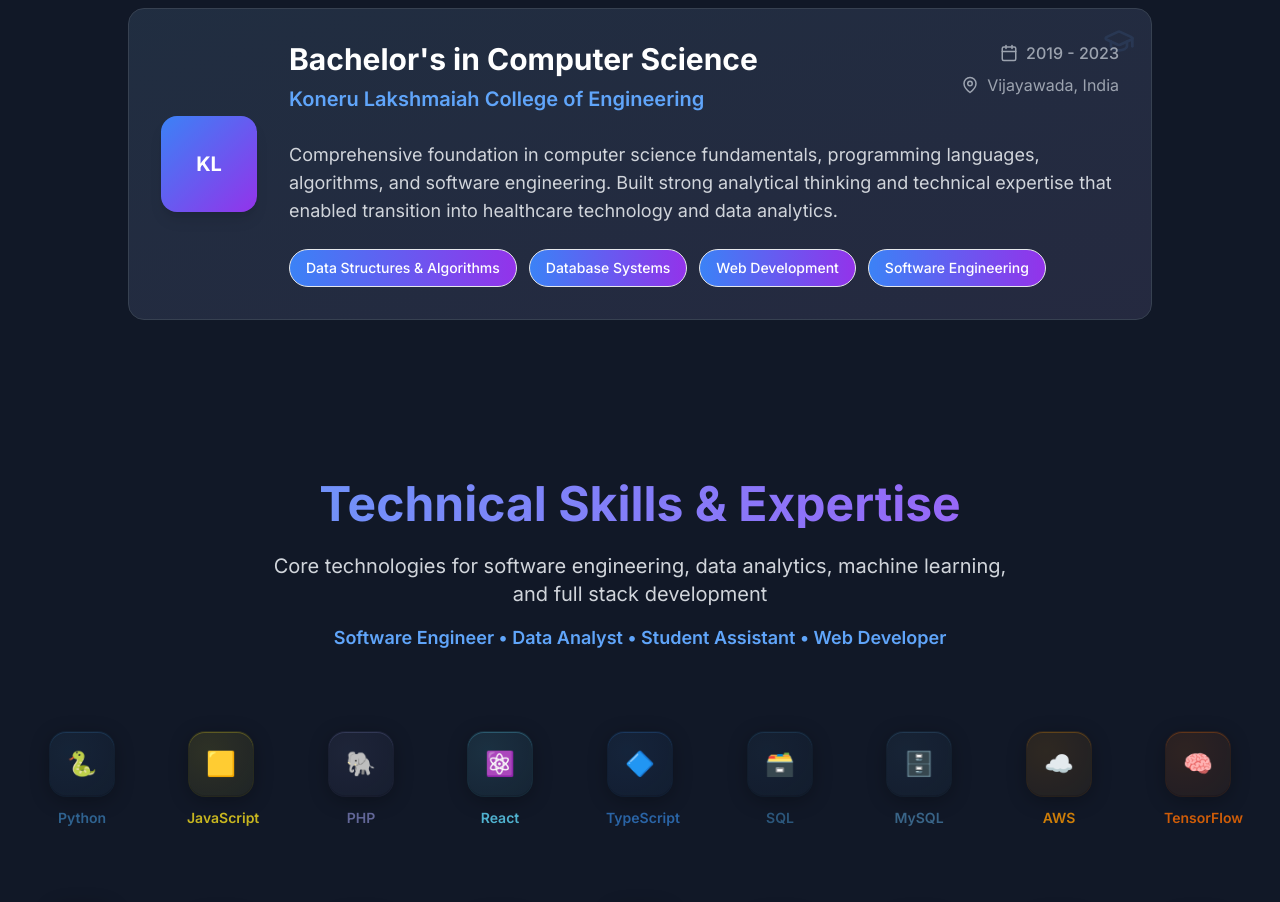
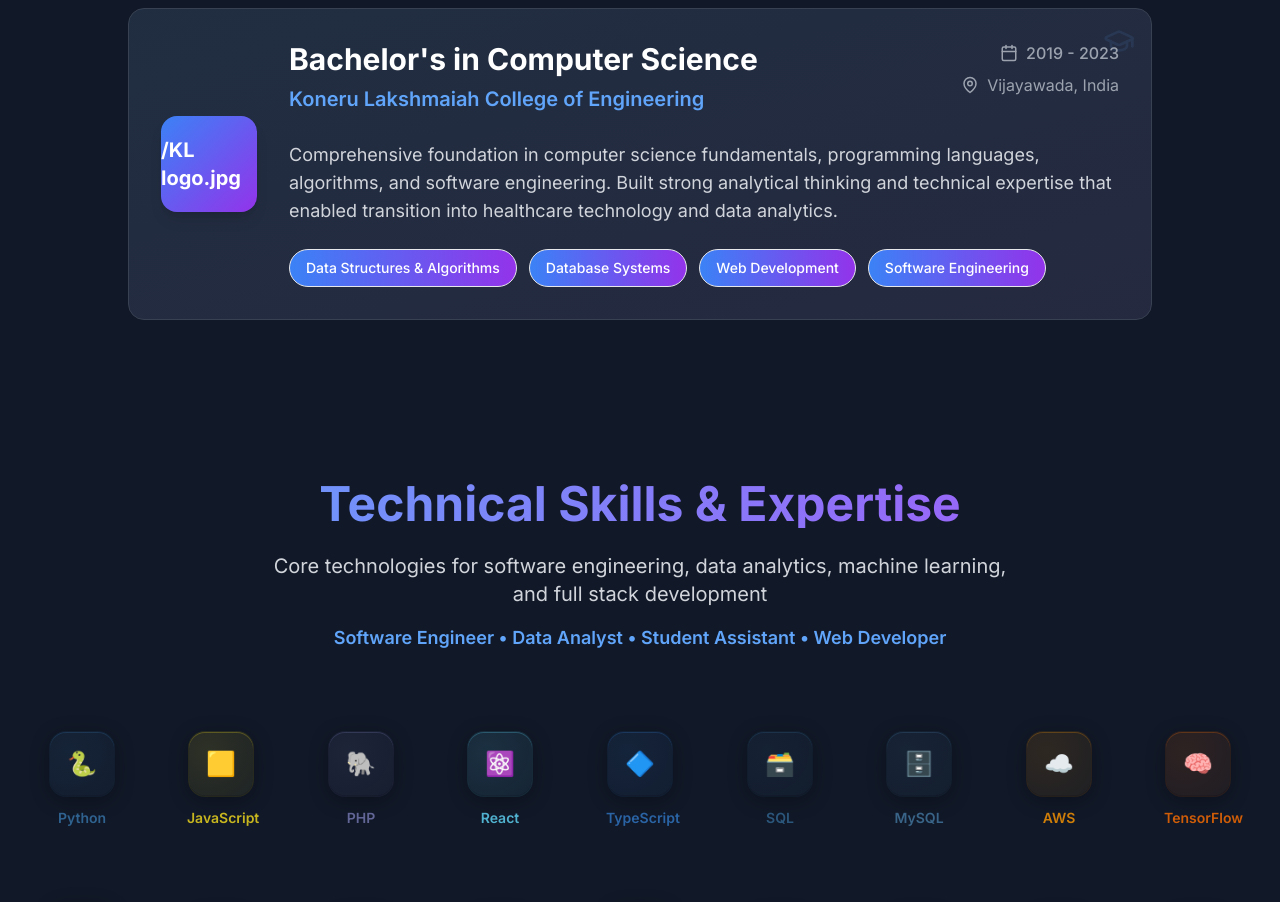
Before and after one commit to JayReddyMunagala/jay-portfolio, a React (Vite) app: page / in a window 1280 px wide. Shown: the part 3680-4582 px from the top of the page. Built offline with nearby package versions, Linux system fonts and the light colour scheme.

Commit message:
Update Education.tsx

```diff
--- a/src/components/Education.tsx
+++ b/src/components/Education.tsx
@@ -22,7 +22,7 @@ const Education = () => {
       school: "Koneru Lakshmaiah College of Engineering",
       location: "Vijayawada, India",
       period: "2019 - 2023",
-      logo: "KL",
+      logo: "/KL logo.jpg",
       logoColor: "from-blue-500 to-purple-600",
       borderColor: "hover:border-blue-500",
       textColor: "text-blue-400",
```
